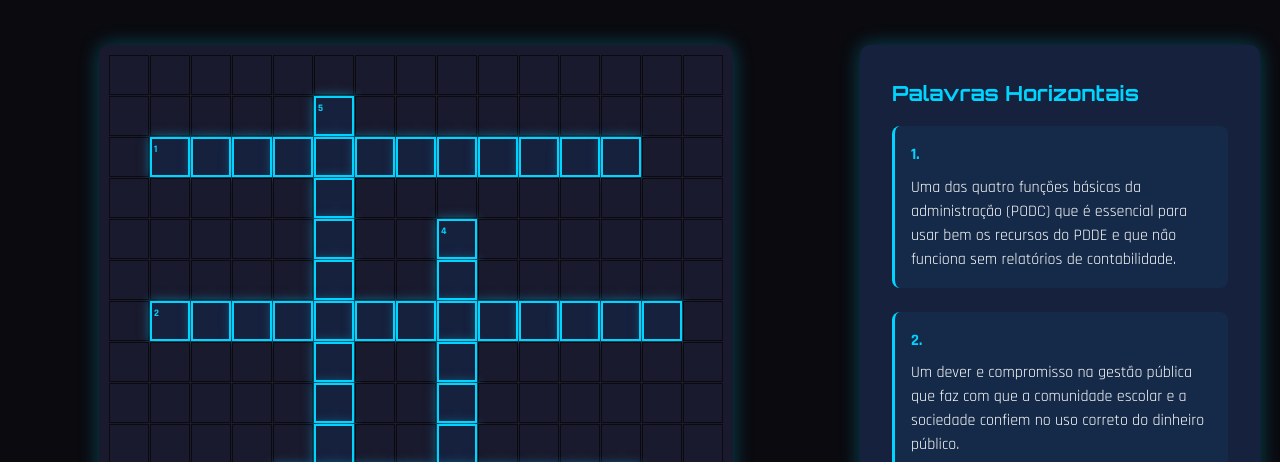
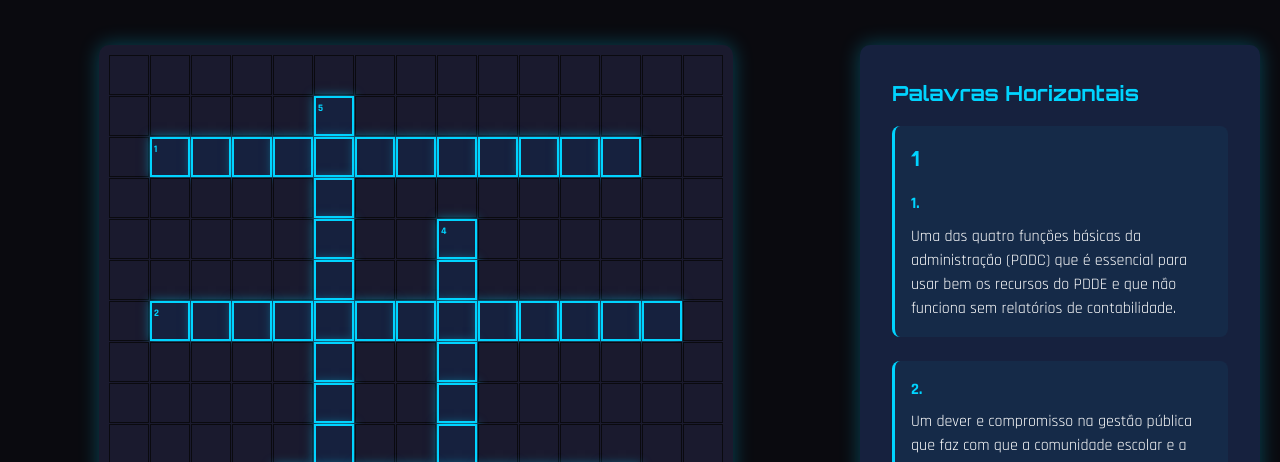
Before and after one commit to Clebermat2/GamificacaoUFU, a plain HTML site: page index.html in a window 1280 px wide. Shown: the part 326-788 px from the top of the page. Drawn offline with Linux system fonts and the light colour scheme.

Commit message:
Update index.html

```diff
--- a/index.html
+++ b/index.html
@@ -45,7 +45,7 @@
                         <h2>Palavras Horizontais</h2>
                         <div class="clue-list">
                             <div class="clue-item" data-word="1">
-                                <span class="clue-number">1.</span>
+                                <span class="clue-number"><h2>1</h2>1.</span>
                                 <span class="clue-text">Uma das quatro funções básicas da administração (PODC) que é essencial para usar bem os recursos do PDDE e que não funciona sem relatórios de contabilidade.</span>
                                 <span class="clue-answer" aria-label="12 letras">PLANEJAMENTO</span>
                             </div>
```
